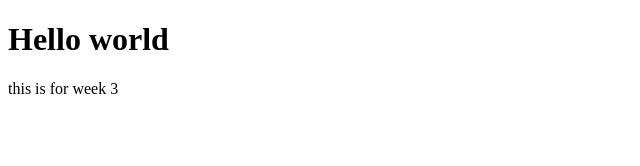
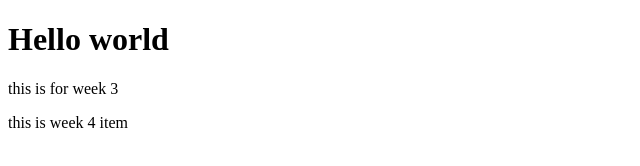
Before and after one commit to Codeama/node-ts-cli, a plain HTML site: page index.html in a window 1280 px wide. Shown: the whole page, without its empty margins (0-640 px from the left). Drawn offline with Linux system fonts and the light colour scheme.

Commit message:
week 4 homework

```diff
--- a/index.html
+++ b/index.html
@@ -9,5 +9,6 @@
 <body>
     <h1>Hello world</h1>
     <p>this is for week 3</p>
+    <p>this is week 4 item</p>
 </body>
 </html>
```
